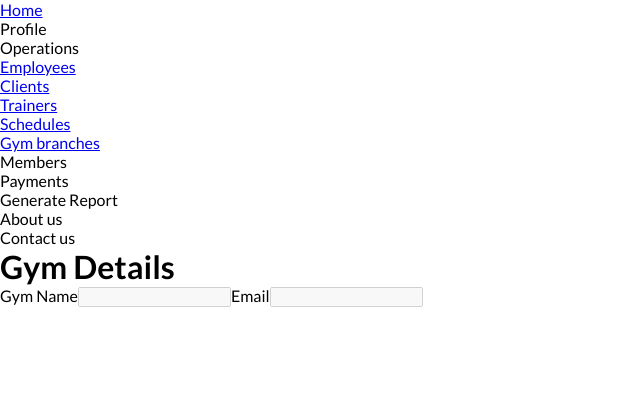
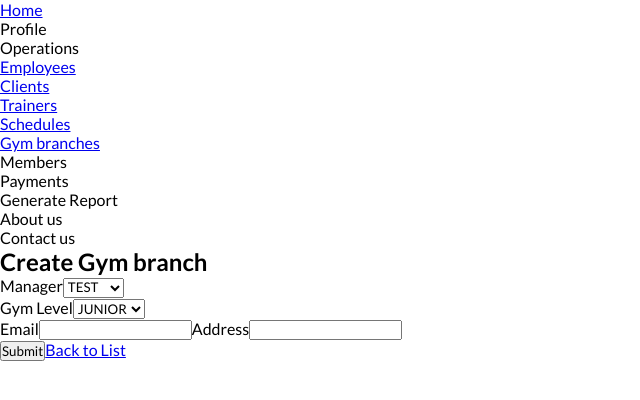
Before and after one commit to ian-afk/GYM_PROJECT_mern, a React (Vite) app in the folder frontend/: page /gymbranches/create in a window 1280 px wide. Shown: the top 400 px of the page, without its empty margins (0-640 px from the left). Built offline with nearby package versions, Linux system fonts and the light colour scheme; no server answers.

Commit message:
add all functionality for gymbrancehs add,edit,delete

```diff
--- a/frontend/src/App.jsx
+++ b/frontend/src/App.jsx
@@ -24,6 +24,7 @@ import ScheduleCreate from './pages/schedule/ScheduleCreate';
 import ScheduleView from './pages/schedule/ScheduleView';
 import GymList from './pages/gymbranches/GymList';
 import GymView from './pages/gymbranches/GymView';
+import GymCreate from './pages/gymbranches/GymCreate';
 
 export default function App() {
   const AppLayout = () => (
@@ -55,6 +56,7 @@ export default function App() {
         <Route path="/schedules/create" element={<ScheduleCreate />}></Route>
 
         <Route path="/gymbranches" element={<GymList />}></Route>
+        <Route path="/gymbranches/create" element={<GymCreate />}></Route>
         <Route path="/gymbranches/:id" element={<GymView />}></Route>
         <Route path="*" element={<NotFound />}></Route>
       </Route>
--- a/frontend/src/hooks/useAPIView.js
+++ b/frontend/src/hooks/useAPIView.js
@@ -8,7 +8,7 @@ export function useAPIView(path) {
 
   const url = `${import.meta.env.VITE_API_URL}/${path}`;
   const newPath = path.split('/')[0];
-  console.log(url);
+
   useEffect(() => {
     const controller = new AbortController();
     async function getData() {
@@ -18,7 +18,6 @@ export function useAPIView(path) {
 
         const res = await fetch(url, request.options);
         const json = await res.json();
-        console.log(json);
         setData(json[newPath]);
         setInit(json[newPath]);
         setIsLoading(false);
--- a/frontend/src/pages/client/ClientView.jsx
+++ b/frontend/src/pages/client/ClientView.jsx
@@ -125,7 +125,7 @@ export default function ClientView() {
           <input
             type="text"
             value={client.address}
-            name="address"
+            name="gymLocation.address"
             onChange={handleChange}
             disabled={disabled}
           />
--- /dev/null
+++ b/frontend/src/pages/gymbranches/GymCreate.jsx
@@ -0,0 +1,102 @@
+import { useState } from 'react';
+import { Link, useNavigate } from 'react-router-dom';
+import RequestOptions from '../../utils/requestClass';
+
+export default function GymCreate() {
+  const [gymbranch, setGymbranch] = useState({
+    gymLevel: '',
+    address: '',
+    email: '',
+    gymLocation: {
+      address: '',
+    },
+    employees: '',
+  });
+  const [isLoading, setIsLoading] = useState(false);
+
+  const navigate = useNavigate();
+
+  function handleChange(e) {
+    const { name, value } = e.target;
+    setGymbranch((prev) => {
+      const newGym = { ...prev };
+      if (name === 'address') {
+        newGym.gymLocation = { [name]: value };
+        return newGym;
+      }
+
+      return { ...prev, [name]: value };
+    });
+  }
+
+  function handleSubmit(e) {
+    e.preventDefault();
+
+    const body = {
+      gymLevel: gymbranch.gymLevel,
+      email: gymbranch.email,
+      gymLocation: {
+        address: gymbranch.gymLocation.address,
+      },
+      employees: [],
+    };
+    const url = `${import.meta.env.VITE_API_URL}/gymbranches/`;
+    const request = new RequestOptions('POST', '', body);
+    async function postGymbranch() {
+      const res = await fetch(url, request.postOptions);
+      const json = await res.json();
+
+      console.log(json);
+      alert(json.message);
+      navigate(`/gymbranches/${json.gymbranches._id}`);
+    }
+
+    postGymbranch();
+  }
+  return (
+    <>
+      <h2>Create Gym branch</h2>
+      {isLoading ? (
+        <h3>Loading...</h3>
+      ) : (
+        <form onSubmit={handleSubmit}>
+          <label>Manager</label>
+          <select>
+            <option>TEST</option>
+            <option>TEST2</option>
+          </select>
+          <br />
+          <label htmlFor="">Gym Level</label>
+          <select
+            name="gymLevel"
+            onChange={handleChange}
+            value={gymbranch.gymLevel}
+          >
+            <option value="junior">JUNIOR</option>
+            <option value="pro">PRO</option>
+            <option value="delux">DELUX</option>
+          </select>
+
+          <br />
+          <label>Email</label>
+          <input
+            type="email"
+            name="email"
+            value={gymbranch.email}
+            onChange={handleChange}
+          />
+          <label>Address</label>
+          <input
+            type="text"
+            name="address"
+            value={gymbranch.gymLocation.address}
+            onChange={handleChange}
+          />
+          <br />
+          <button type="submit">Submit</button>
+          <Link to={`/gymbranches`}>Back to List</Link>
+        </form>
+      )}
+    </>
+  );
+}
--- a/frontend/src/pages/gymbranches/GymList.jsx
+++ b/frontend/src/pages/gymbranches/GymList.jsx
@@ -14,6 +14,7 @@ export default function GymList() {
   return (
     <>
       <h1>List of Gym branches</h1>
+      <Link to={`/gymbranches/create`}>Add Gym Branches</Link>
       {isLoading ? (
         <h3>Loading...</h3>
       ) : (
--- a/frontend/src/pages/gymbranches/GymView.jsx
+++ b/frontend/src/pages/gymbranches/GymView.jsx
@@ -1,14 +1,17 @@
-import { useParams } from 'react-router-dom';
+import { useNavigate, useParams } from 'react-router-dom';
 import useAPIView from '../../hooks/useAPIView';
 import { useState } from 'react';
+import LinkButtonComponent from '../../components/LinkButtonComponent';
+import RequestOptions from '../../utils/requestClass';
 
 export default function GymView() {
   const [disabled, setDisabled] = useState(true);
   const { id } = useParams();
+  const navigate = useNavigate();
   const path = `gymbranches/${id}`;
   const {
-    data: gymbranch,
-    setData: setGymBranch,
+    data: gymbranches,
+    setData: setGymBranches,
     init,
     setInit,
     isLoading,
@@ -17,7 +20,62 @@ export default function GymView() {
 
   function handleChange(e) {
     const { name, value } = e.target;
-    setGymBranch((prev) => ({ ...prev, [name]: value }));
+    setGymBranches((prev) => {
+      const newGBranch = { ...prev };
+      if (name === 'address') {
+        newGBranch.gymLocation = { [name]: value };
+        return newGBranch;
+      }
+      return { ...prev, [name]: value };
+    });
+  }
+
+  function handleEdit() {
+    setDisabled(!disabled);
+    setGymBranches(init);
+  }
+
+  function handleDelete() {
+    const confirm = window.confirm('Are you sure you want to delete');
+
+    const request = new RequestOptions('DELETE');
+    async function deleteGym() {
+      const res = await fetch(url, request.options);
+      const json = await res.json();
+
+      alert(json.message);
+      navigate(`/gymbranches`);
+    }
+    if (confirm) {
+      deleteGym();
+    }
+  }
+
+  function handleSubmit(e) {
+    e.preventDefault();
+    const body = {
+      email: gymbranches.email,
+      gymLevel: gymbranches.gymLevel,
+      gymLocation: { address: gymbranches.gymLocation.address },
+    };
+    const request = new RequestOptions('PATCH', '', body);
+    async function postGymbranch() {
+      const res = await fetch(url, request.postOptions);
+      const json = await res.json();
+
+      console.log(json);
+      setGymBranches(json.gymbranches);
+      setInit(json.gymbranches);
+
+      setDisabled(true);
+    }
+
+    if (!isModified(init, gymbranches)) postGymbranch();
+    else alert('Gymbranch is not modified');
+
+    function isModified(init, current) {
+      return JSON.stringify(init) === JSON.stringify(current);
+    }
   }
   return (
     <>
@@ -25,16 +83,55 @@ export default function GymView() {
       {isLoading ? (
         <h3>Loading...</h3>
       ) : (
-        <form>
+        <form onSubmit={handleSubmit}>
           <label>Gym Name</label>
-          <input type="text" name="gymName" value={gymbranch.name} disabled />
+          <input type="text" name="gymName" value={gymbranches.name} disabled />
           <label>Email</label>
           <input
             type="text"
-            value={gymbranch.email}
+            name="email"
+            value={gymbranches.email}
             onChange={handleChange}
             disabled={disabled}
           />
+          <br />
+          <label>Gym Manager</label>
+          {/* <select>
+            <option value={gymbranches.employees[]}></option>
+            <option value=''></option>
+            <option value=''></option>
+            <option value=''></option>
+          </select> */}
+          <label>Gym Level</label>
+          <input
+            type="text"
+            name="gymLevel"
+            value={gymbranches.gymLevel}
+            onChange={handleChange}
+            disabled={disabled}
+          />
+          <p>Location :</p>
+          <label>Address</label>
+          <input
+            type="text"
+            name="address"
+            value={gymbranches?.gymLocation?.address ?? ''}
+            onChange={handleChange}
+            disabled={disabled}
+          />
+          <br />
+          {!disabled && <button type="submit">Save</button>}
+          <button type="button" onClick={handleEdit}>
+            {disabled ? 'Edit' : 'Cancel'}
+          </button>
+          {disabled && (
+            <button type="button" onClick={() => handleDelete(gymbranches._id)}>
+              Delete
+            </button>
+          )}
+          <LinkButtonComponent path={'/gymbranches'}>
+            Back to list
+          </LinkButtonComponent>
         </form>
       )}
     </>
```
